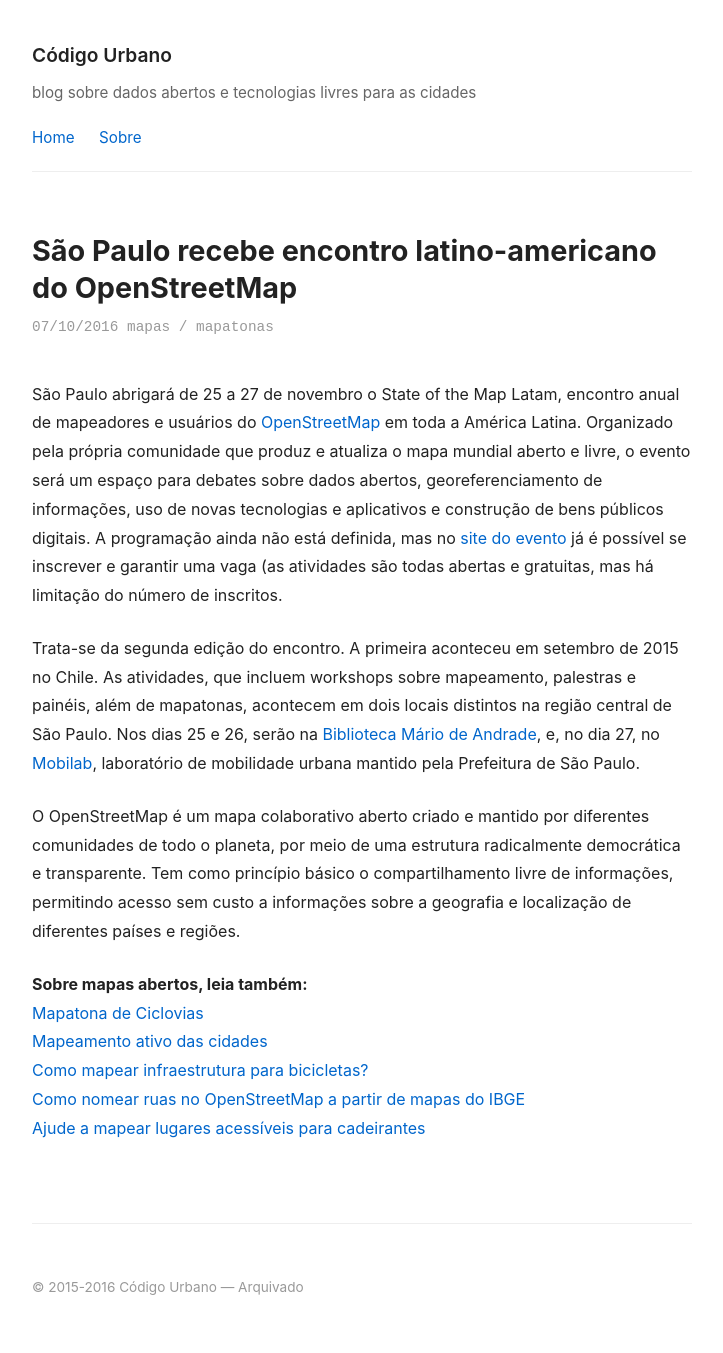
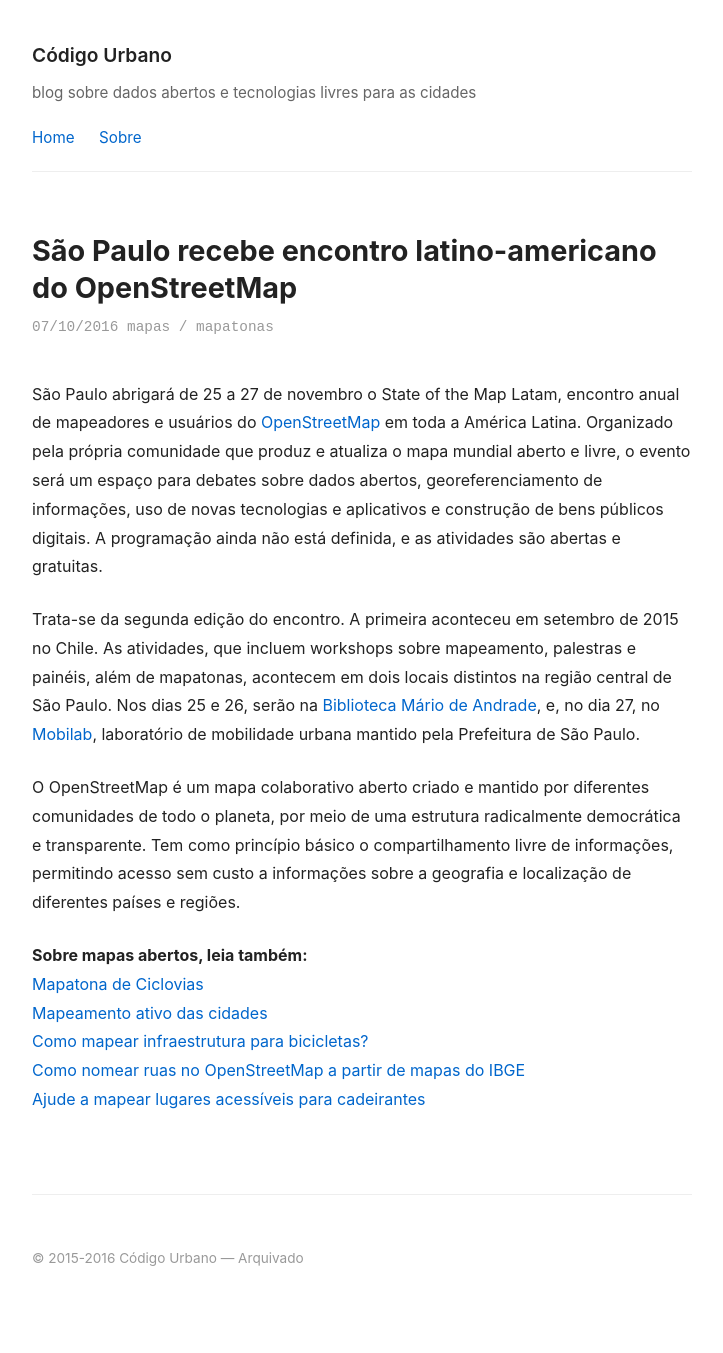
Before and after one commit to codigourbano/website, a Jekyll site: the page built from _posts/2016-10-07-encontro-latino-americano-openstreetmap-acontece-em-sp-em-novembro.md, in a window 1280 px wide. Shown: the whole page, without its empty margins (278-1001 px from the left). Built offline with Jekyll 4.4.1, drawn with Linux system fonts in a browser that asks for light colours; after the commit the page ends 1324 px from its top, so only the background shows below that.

Commit message:
chore(archive): remove deprecated CTA from state of the map latam post
Made-with: Cursor

```diff
--- a/_posts/2016-10-07-encontro-latino-americano-openstreetmap-acontece-em-sp-em-novembro.md
+++ b/_posts/2016-10-07-encontro-latino-americano-openstreetmap-acontece-em-sp-em-novembro.md
@@ -16,7 +16,7 @@ tags:
 coverImage: "latam-sp.jpg"
 ---
 
-São Paulo abrigará de 25 a 27 de novembro o State of the Map Latam, encontro anual de mapeadores e usuários do [OpenStreetMap](https://www.openstreetmap.org/) em toda a América Latina. Organizado pela própria comunidade que produz e atualiza o mapa mundial aberto e livre, o evento será um espaço para debates sobre dados abertos, georeferenciamento de informações, uso de novas tecnologias e aplicativos e construção de bens públicos digitais. A programação ainda não está definida, mas no [site do evento](http://state.osmlatam.org/pt/) já é possível se inscrever e garantir uma vaga (as atividades são todas abertas e gratuitas, mas há limitação do número de inscritos.
+São Paulo abrigará de 25 a 27 de novembro o State of the Map Latam, encontro anual de mapeadores e usuários do [OpenStreetMap](https://www.openstreetmap.org/) em toda a América Latina. Organizado pela própria comunidade que produz e atualiza o mapa mundial aberto e livre, o evento será um espaço para debates sobre dados abertos, georeferenciamento de informações, uso de novas tecnologias e aplicativos e construção de bens públicos digitais. A programação ainda não está definida, e as atividades são abertas e gratuitas.
 
 Trata-se da segunda edição do encontro. A primeira aconteceu em setembro de 2015 no Chile. As atividades, que incluem workshops sobre mapeamento, palestras e painéis, além de mapatonas, acontecem em dois locais distintos na região central de São Paulo. Nos dias 25 e 26, serão na [Biblioteca Mário de Andrade](https://www.openstreetmap.org/way/48661210), e, no dia 27, no [Mobilab](https://www.openstreetmap.org/node/4318465018), laboratório de mobilidade urbana mantido pela Prefeitura de São Paulo.
 
```
